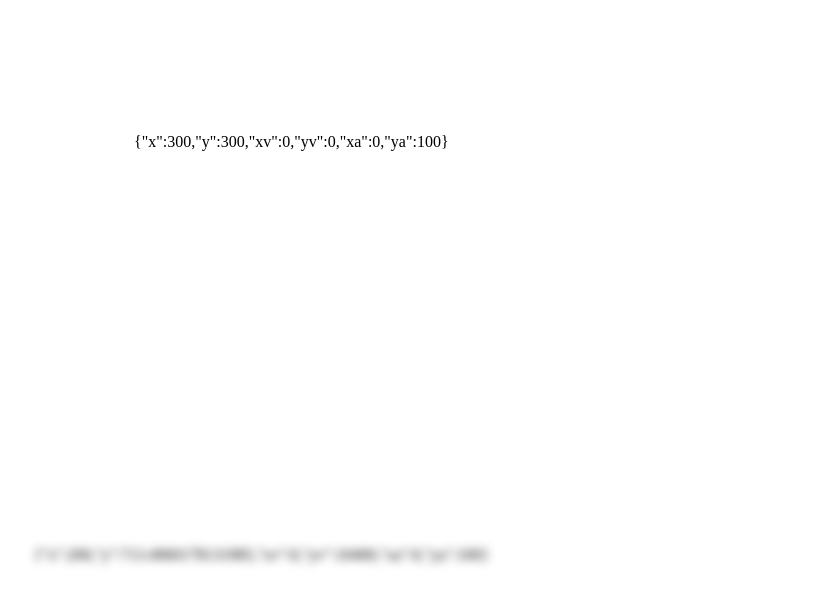
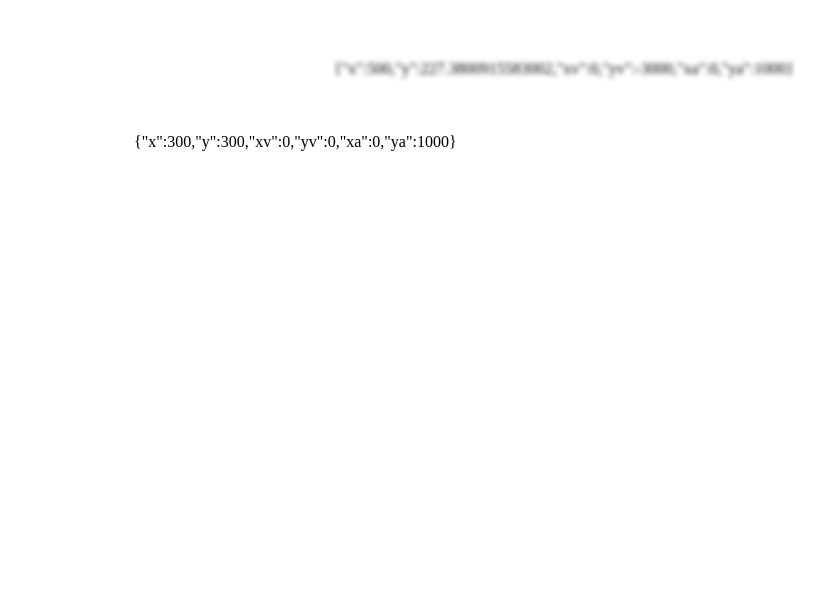
Before and after one commit to Blake-Dowling/Typescript-Physics-Simulator, a React (Create React App) app: page / in a window 1280 px wide. Shown: the part 167-772 px from the top of the page, without its empty margins (166-992 px from the left). Built offline with nearby package versions, Linux system fonts and the light colour scheme.

Commit message:
Working on imperfect elasticity

```diff
--- a/src/index.tsx
+++ b/src/index.tsx
@@ -23,7 +23,7 @@ export default function Index() {
   useEffect(() => {
     setObList((prevObList) => {
       const newObList = [...prevObList]
-      newObList.push(new ob(200, 200));
+      newObList.push(new ob(500, 500));
       return newObList;
     });
     setMagList((prevObList) => {
@@ -35,15 +35,17 @@ export default function Index() {
   }, []);
 
 
-  const T = .001;
+  const T = .01;
 
-
+  let ticks = 0;
   function move(){
 
     setObList(prevObList => {
       const newObList = [...prevObList]
       for(const obj of newObList){
+        ticks += 1;
         if(!bounds(obj, T)){
+
           obj.move(T);
         }
 
@@ -67,11 +69,12 @@ export default function Index() {
     const time_until_collision = obj.calcTDY(SCREEN_HEIGHT - obj.y);
     // console.log(time_until_collision)
     if(time_until_collision < T){
-      // console.log(obj.y)
+      console.log(ticks)
+      ticks = 0;
       obj.move(time_until_collision);
       obj.yv = -Math.abs(obj.yv)
       obj.move(T - time_until_collision);
-      // console.log(obj.y)
+
       return true;
     }
 
--- a/src/ob.tsx
+++ b/src/ob.tsx
@@ -24,33 +24,19 @@ export class ob implements obType{
         this.xv = 0;
         this.yv = 0;
         this.xa = 0;
-        this.ya = 100;
+        this.ya = 1000;
     }
 
 
-    accl(){
+    accl(t: number){
+
       this.xv += this.xa;
       this.yv += this.ya;
     }
+    calcKE(){
+      return (.5*(this.yv**2))
+    }
     calcTDY(dd: number){
-      console.log(dd + ": ")
-      console.log(
-        (-this.yv + (
-                                  Math.sqrt(
-                                    (this.yv**2) - (2*this.ya * (-dd))
-                                  )
-                              )
-      )
-       / this.ya
-      )
-
-  //     console.log(-this.yv + (
-  //       Math.sqrt(
-  //          (this.yv**2) - 2*Math.abs(this.ya * dd)
-  //       )
-  //        / this.ya
-  //    )
-  //  );
 
       const td = (
         (-this.yv + (
@@ -63,14 +49,14 @@ export class ob implements obType{
       )
 
       return td;
-      // return ((-this.y + Math.sqrt(Math.abs(this.yv) + 2*Math.abs(this.ya)*Math.abs(dd))) / this.ya)
     }
     move(t: number){
 
-
       this.x = (0.5 * (this.xa * (t ** 2))) + (this.xv * t) + this.x;
       this.y = (0.5 * (this.ya * (t ** 2))) + (this.yv * t) + this.y;
-      this.accl();
+
+      this.accl(t);
+
 
     }
     print(){
```
Also changed, not shown: 1 other file (tests, documents, lock files or other folders).
